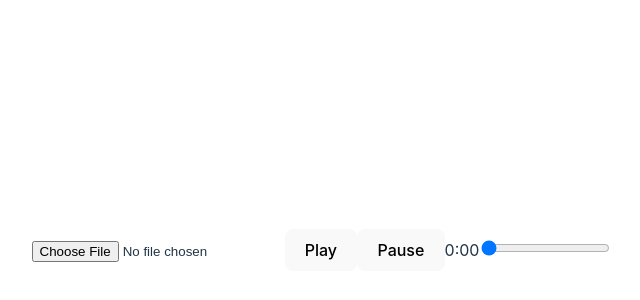
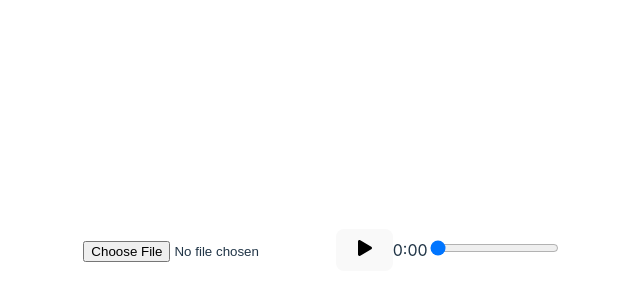
Before and after one commit to BeatBotanica/BeatViz, a React (Vite) app: page / in a window 1280 px wide. Shown: the part 150-450 px from the top of the page, without its empty margins (318-958 px from the left). Built offline with nearby package versions, Linux system fonts and the light colour scheme.

Commit message:
add play/pause icon button.

```diff
--- a/package.json
+++ b/package.json
@@ -11,7 +11,8 @@
   },
   "dependencies": {
     "react": "^18.2.0",
-    "react-dom": "^18.2.0"
+    "react-dom": "^18.2.0",
+    "react-icons": "^4.10.1"
   },
   "devDependencies": {
     "@types/react": "^18.2.14",
--- a/src/components/SongPlayer.tsx
+++ b/src/components/SongPlayer.tsx
@@ -1,5 +1,6 @@
 import { useState, useRef, ChangeEvent, useEffect } from "react";
 import { formatTime } from "../utils/formatTime";
+import { FaPlay, FaPause } from "react-icons/fa";
 
 /**
  * @returns A component that allows the user to select a file and play it.
@@ -9,6 +10,7 @@ export default function SongPlayer() {
   const [currentTime, setCurrentTime] = useState(0);
   const audioRef = useRef<HTMLAudioElement | null>(null);
   const isLoaded = useRef(false); // Track whether the audio is loaded
+  const [isPlaying, setIsPlaying] = useState(false); // Track whether the audio is playing
 
   const handleFileChange = (event: ChangeEvent<HTMLInputElement>) => {
     const file = event.target.files && event.target.files[0];
@@ -16,11 +18,17 @@ export default function SongPlayer() {
   };
 
   const handlePlay = () => {
-    audioRef.current?.play();
+    if (audioRef.current) {
+      audioRef.current.play();
+      setIsPlaying(true);
+    }
   };
 
   const handlePause = () => {
-    audioRef.current?.pause();
+    if (audioRef.current) {
+      audioRef.current.pause();
+      setIsPlaying(false);
+    }
   };
 
   const handleSliderChange = (event: ChangeEvent<HTMLInputElement>) => {
@@ -69,12 +77,27 @@ export default function SongPlayer() {
     }
   }, [isLoaded]);
 
+  const renderPlayButton = () => {
+    if (!isPlaying) {
+      return (
+        <button onClick={handlePlay}>
+          <FaPlay />
+        </button>
+      );
+    } else {
+      return (
+        <button onClick={handlePause}>
+          <FaPause />
+        </button>
+      );
+    }
+  };
+
   return (
     <div>
       <input type="file" onChange={handleFileChange} />
       <audio ref={audioRef} />
-      <button onClick={handlePlay}>Play</button>
-      <button onClick={handlePause}>Pause</button>
+      {renderPlayButton()}
       <span>{formatTime(currentTime)}</span>
       <input
         type="range"
```
Also changed, not shown: 1 other file (tests, documents, lock files or other folders).
